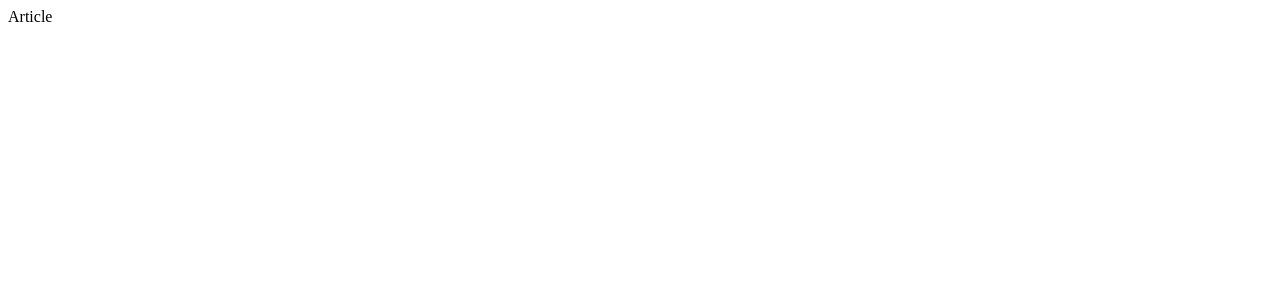
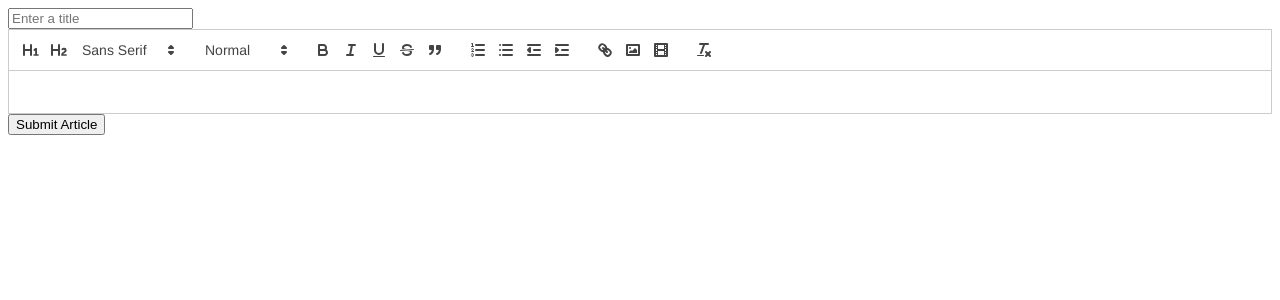
Before and after one commit to youhane/w3b-scholar, a Next.js app: page /articles/editor in a window 1280 px wide. Shown: the top 300 px of the page. Built offline with nearby package versions, Linux system fonts and the light colour scheme.

Commit message:
add: added quiljs and connected to firebase

```diff
--- /dev/null
+++ b/constants/quill.config.js
@@ -0,0 +1,36 @@
+export const modules = {
+    toolbar: [
+        [{ header: '1' }, { header: '2' }, { font: [] }],
+        [{ size: [] }],
+        ['bold', 'italic', 'underline', 'strike', 'blockquote'],
+        [
+            { list: 'ordered' },
+            { list: 'bullet' },
+            { indent: '-1' },
+            { indent: '+1' },
+        ],
+        ['link', 'image', 'video'],
+        ['clean'],
+    ],
+    clipboard: {
+        // toggle to add extra line breaks when pasting HTML:
+        matchVisual: false,
+    },
+}
+
+export const formats = [
+    'header',
+    'font',
+    'size',
+    'bold',
+    'italic',
+    'underline',
+    'strike',
+    'blockquote',
+    'list',
+    'bullet',
+    'indent',
+    'link',
+    'image',
+    'video',
+]
--- a/package.json
+++ b/package.json
@@ -15,6 +15,7 @@
     "react": "18.2.0",
     "react-dom": "18.2.0",
     "react-icons": "^4.4.0",
+    "react-quill": "^2.0.0",
     "styled-components": "^5.3.5"
   },
   "devDependencies": {
--- /dev/null
+++ b/pages/articles/editor.jsx
@@ -0,0 +1,41 @@
+import React, { useState } from 'react'
+import dynamic from 'next/dynamic'
+import { formats, modules } from '../../constants/quill.config';
+import 'react-quill/dist/quill.snow.css';
+import { addDoc, collection } from 'firebase/firestore';
+import { db } from '../../firebase/firebase';
+
+const ReactQuill = dynamic(() => import("react-quill"), { ssr: false });
+
+function Editor() {
+    const [articleContent, setArticleContent] = useState("");
+    const [articleTitle, setArticleTitle] = useState("");
+
+    const articleColumn = collection(db, 'articles')
+
+    const submitArticle = () => {
+        if (articleContent === "" || articleTitle === "") {
+            return alert("Please fill in all the fields");
+        }
+        addDoc(articleColumn, {
+            title: articleTitle,
+            content: articleContent
+        })
+        setArticleTitle("")
+        setArticleContent("")
+    }
+
+    const updateText = (value) => {
+        setArticleContent(value)
+    }
+
+    return (
+        <div>
+            <input type="text" value={articleTitle} onChange={(e) => setArticleTitle(e.target.value)} placeholder='Enter a title' required />
+            <ReactQuill value={articleContent} modules={modules} formats={formats} onChange={updateText} />
+            <button onClick={submitArticle}>Submit Article</button>
+        </div>
+    )
+}
+
+export default Editor
--- a/pages/articles/index.jsx
+++ b/pages/articles/index.jsx
@@ -1,4 +1,4 @@
-import { getDocs } from 'firebase/firestore';
+import { collection, getDocs } from 'firebase/firestore';
 import { getDownloadURL, listAll, ref } from 'firebase/storage';
 import React, { useEffect, useState } from 'react'
 import { db, storage } from '../../firebase/firebase';
```
Also changed, not shown: 2 other files (tests, documents, lock files or other folders).
